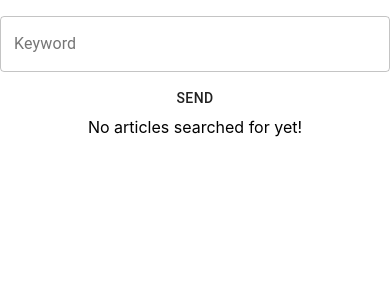
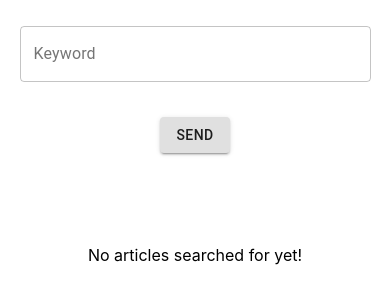
Before and after one commit to Cid974/AwesomeNYTimes, a React (Create React App) app: page / in a window 390 px wide. Shown: the top 304 px of the page. Built offline with nearby package versions, Linux system fonts and the light colour scheme.

Commit message:
improves style and makes it responsive

```diff
--- a/src/App.css
+++ /dev/null
@@ -1,38 +0,0 @@
-.App {
-  text-align: center;
-}
-
-.App-logo {
-  height: 40vmin;
-  pointer-events: none;
-}
-
-@media (prefers-reduced-motion: no-preference) {
-  .App-logo {
-    animation: App-logo-spin infinite 20s linear;
-  }
-}
-
-.App-header {
-  background-color: #282c34;
-  min-height: 100vh;
-  display: flex;
-  flex-direction: column;
-  align-items: center;
-  justify-content: center;
-  font-size: calc(10px + 2vmin);
-  color: white;
-}
-
-.App-link {
-  color: #61dafb;
-}
-
-@keyframes App-logo-spin {
-  from {
-    transform: rotate(0deg);
-  }
-  to {
-    transform: rotate(360deg);
-  }
-}
--- a/src/App.tsx
+++ b/src/App.tsx
@@ -1,12 +1,13 @@
 import React, { useReducer } from "react";
-import "./App.css";
+import "./style/App.css";
 import Search from "./components/search";
-import ArticlesList from "./components/articles";
+import ArticlesList from "./components/articlesList";
 import {
   ArticleContext,
   articleReducer,
   initialState,
 } from "./store/articleContext";
+import { CircularProgress } from "@material-ui/core";
 
 function App() {
   const [state, dispatch] = useReducer(articleReducer, initialState);
@@ -15,7 +16,13 @@ function App() {
     <div className="App">
       <ArticleContext.Provider value={{ state, dispatch }}>
         <Search />
-        <ArticlesList />
+        {state.loading ? (
+          <div className="App_Loader">
+            <CircularProgress />
+          </div>
+        ) : (
+          <ArticlesList />
+        )}
       </ArticleContext.Provider>
     </div>
   );
--- a/src/components/articles.tsx
+++ b/src/components/articlesList.tsx
@@ -3,16 +3,17 @@ import List from "@material-ui/core/List";
 import { ArticleContext } from "../store/articleContext";
 import Article from "./article";
 import { ListItem } from "@material-ui/core";
+import "../style/ArticlesList.css";
 
 const ArticlesList = () => {
   const data = useContext(ArticleContext);
 
   return (
-    <div>
+    <div className="ArticlesList">
       {data.state.articles.length === 1 ? (
         <span>No articles searched for yet!</span>
       ) : (
-        <List>
+        <List className="ArticlesList_Filled">
           {data.state.articles.map((item) => {
             return (
               <ListItem key={item.id}>
--- a/src/components/search.tsx
+++ b/src/components/search.tsx
@@ -5,6 +5,7 @@ import Autocomplete from "@material-ui/lab/Autocomplete";
 import Button from "@material-ui/core/Button";
 import { apiCall, apiKey } from "../utils/constants";
 import { ArticleContext } from "../store/articleContext";
+import "../style/Search.css";
 
 const Search = () => {
   const store = useContext(ArticleContext);
@@ -39,7 +40,8 @@ const Search = () => {
   };
 
   return (
-    <div>
+    <div className="Search">
+      <div className="Search_Field">
         <Autocomplete
           freeSolo
           id="search"
@@ -57,8 +59,12 @@ const Search = () => {
             />
           )}
         />
+      </div>
+      <div className="Search_Button">
         <Button
+          variant="contained"
           onClick={() => {
+            dispatch({ type: "LOAD", payload: true });
             saveKeyword();
             getArticles();
           }}
@@ -66,6 +72,7 @@ const Search = () => {
           Send
         </Button>
       </div>
+    </div>
   );
 };
 
--- a/src/index.tsx
+++ b/src/index.tsx
@@ -1,6 +1,6 @@
 import React from "react";
 import ReactDOM from "react-dom";
-import "./index.css";
+import "./style/index.css";
 import App from "./App";
 
 ReactDOM.render(
--- a/src/store/articleContext.tsx
+++ b/src/store/articleContext.tsx
@@ -7,6 +7,7 @@ export interface IArticle {
 }
 
 export interface IState {
+  loading: boolean;
   keyword: string;
   hits: number;
   offset: number;
@@ -21,6 +22,7 @@ interface IContextProps {
 export const ArticleContext = React.createContext({} as IContextProps);
 
 export const initialState = {
+  loading: false,
   keyword: "",
   hits: 0,
   offset: 0,
@@ -34,6 +36,7 @@ export const initialState = {
 };
 
 export const NEW_SEARCH = "NEW_SEARCH";
+export const LOAD = "LOAD";
 export const ADD_ARTICLES = "ADD_ARTICLES";
 
 export function articleReducer(state: any, action: any) {
@@ -45,11 +48,18 @@ export function articleReducer(state: any, action: any) {
         hits: action.payload.hits,
         offset: 0,
         articles: action.payload.articles,
+        loading: !state.loading,
       };
     case ADD_ARTICLES:
       return {
         ...state,
         articles: [...state.articles, action.payload],
+        loading: !state.loading,
+      };
+    case LOAD:
+      return {
+        ...state,
+        loading: action.payload,
       };
     default:
       return initialState;
--- /dev/null
+++ b/src/style/App.css
@@ -0,0 +1,15 @@
+.App {
+  width: 100%;
+  height: 100vh;
+  display: inline-block;
+  text-align: center;
+}
+
+.App_Loader {
+  float: left;
+  width: 50%;
+  min-height: 20vh;
+  display: flex;
+  justify-content: center;
+  align-items: center;
+}
--- /dev/null
+++ b/src/style/ArticlesList.css
@@ -0,0 +1,16 @@
+.ArticlesList {
+  float: left;
+  margin: auto;
+  min-height: 20vh;
+  width: 50%;
+  display: flex;
+  justify-content: center;
+  align-items: center;
+}
+
+@media screen and (max-width: 430px) {
+  .ArticlesList {
+    float: none;
+    width: 100%;
+  }
+}
--- /dev/null
+++ b/src/style/Search.css
@@ -0,0 +1,32 @@
+.Search {
+  float: left;
+  margin: auto;
+  width: 50%;
+  min-height: 20vh;
+  display: flex;
+  flex-direction: row;
+  justify-content: center;
+  align-items: center;
+}
+
+.Search_Field {
+  width: 70%;
+  padding: 10px;
+}
+
+.Search_Button {
+  padding: 2vh;
+}
+
+@media screen and (max-width: 430px) {
+  .Search {
+    width: 100%;
+    flex-direction: column;
+    float: none;
+    margin: auto;
+  }
+
+  .Search_Field {
+    width: 90%;
+  }
+}
```
Also changed, not shown: src/logo.svg (deleted), src/style/index.css (renamed from src/index.css), 1 other file (tests, documents, lock files or other folders). Lines whose indentation alone changed are shown as unchanged.
